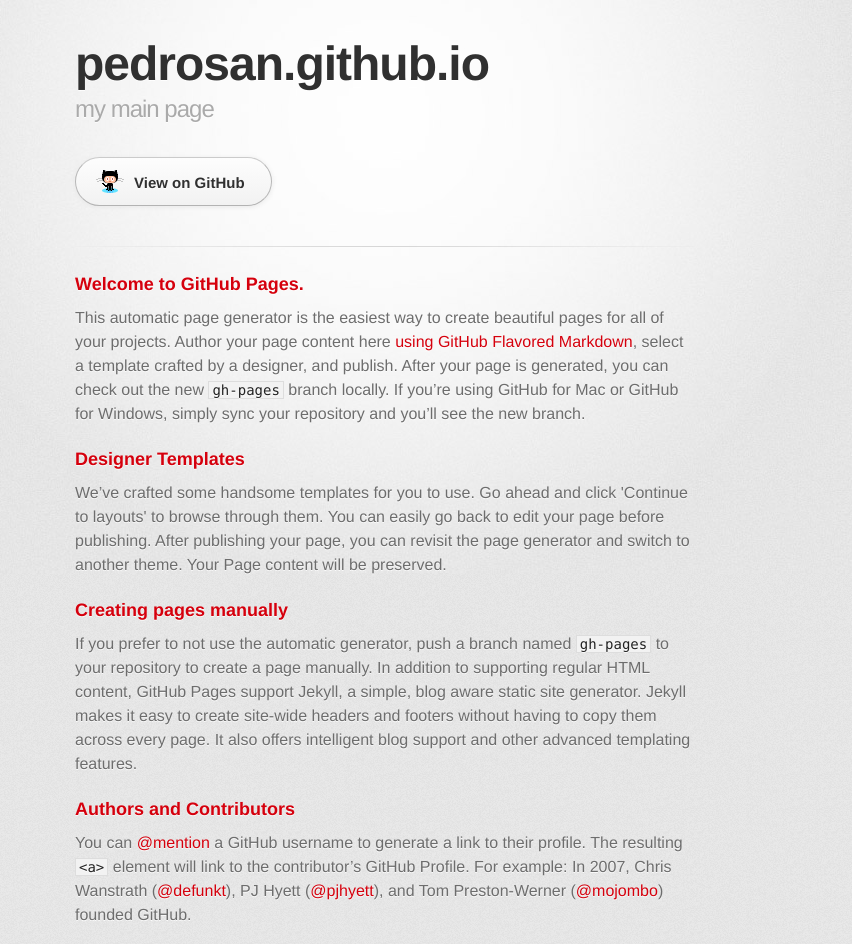
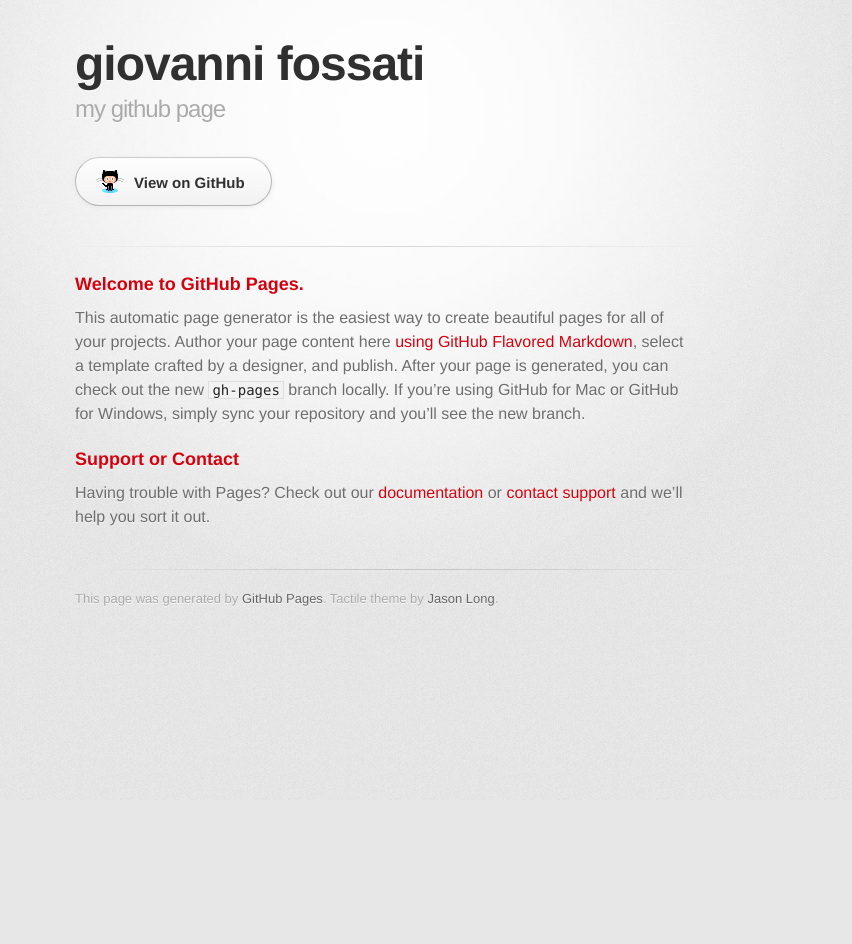
Before and after one commit to pedrosan/pedrosan.github.io, a plain HTML site: page index.html in a window 1280 px wide. Shown: the top 944 px of the page, without its empty margins (255-1107 px from the left). After the commit the page ends 800 px from the top, so only its background shows below. Drawn offline with Linux system fonts and the light colour scheme; a web font is replaced by a local one.

Commit message:
cleaned standard index.html

```diff
--- a/index.html
+++ b/index.html
@@ -18,8 +18,8 @@
       <div class="inner">
 
         <header>
-          <h1>pedrosan.github.io</h1>
-          <h2>my main page</h2>
+          <h1>giovanni fossati</h1>
+          <h2>my github page</h2>
         </header>
 
         <section id="downloads" class="clearfix">
@@ -29,30 +29,26 @@
         <hr>
 
         <section id="main_content">
+
           <h3>
 <a id="welcome-to-github-pages" class="anchor" href="#welcome-to-github-pages" aria-hidden="true"><span class="octicon octicon-link"></span></a>Welcome to GitHub Pages.</h3>
 
-<p>This automatic page generator is the easiest way to create beautiful pages for all of your projects. Author your page content here <a href="https://guides.github.com/features/mastering-markdown/">using GitHub Flavored Markdown</a>, select a template crafted by a designer, and publish. After your page is generated, you can check out the new <code>gh-pages</code> branch locally. If you’re using GitHub for Mac or GitHub for Windows, simply sync your repository and you’ll see the new branch.</p>
-
-<h3>
-<a id="designer-templates" class="anchor" href="#designer-templates" aria-hidden="true"><span class="octicon octicon-link"></span></a>Designer Templates</h3>
-
-<p>We’ve crafted some handsome templates for you to use. Go ahead and click 'Continue to layouts' to browse through them. You can easily go back to edit your page before publishing. After publishing your page, you can revisit the page generator and switch to another theme. Your Page content will be preserved.</p>
-
-<h3>
-<a id="creating-pages-manually" class="anchor" href="#creating-pages-manually" aria-hidden="true"><span class="octicon octicon-link"></span></a>Creating pages manually</h3>
-
-<p>If you prefer to not use the automatic generator, push a branch named <code>gh-pages</code> to your repository to create a page manually. In addition to supporting regular HTML content, GitHub Pages support Jekyll, a simple, blog aware static site generator. Jekyll makes it easy to create site-wide headers and footers without having to copy them across every page. It also offers intelligent blog support and other advanced templating features.</p>
-
-<h3>
-<a id="authors-and-contributors" class="anchor" href="#authors-and-contributors" aria-hidden="true"><span class="octicon octicon-link"></span></a>Authors and Contributors</h3>
-
-<p>You can <a href="https://github.com/blog/821" class="user-mention">@mention</a> a GitHub username to generate a link to their profile. The resulting <code>&lt;a&gt;</code> element will link to the contributor’s GitHub Profile. For example: In 2007, Chris Wanstrath (<a href="https://github.com/defunkt" class="user-mention">@defunkt</a>), PJ Hyett (<a href="https://github.com/pjhyett" class="user-mention">@pjhyett</a>), and Tom Preston-Werner (<a href="https://github.com/mojombo" class="user-mention">@mojombo</a>) founded GitHub.</p>
+<p>
+This automatic page generator is the easiest way to create beautiful pages for all of your
+projects. Author your page content here <a href="https://guides.github.com/features/mastering-markdown/">using GitHub Flavored Markdown</a>,
+select a template crafted by a designer, and publish.
+After your page is generated, you can check out the new <code>gh-pages</code> branch locally.
+If you’re using GitHub for Mac or GitHub for Windows, simply sync your repository and you’ll see the new branch.
+</p>
 
 <h3>
 <a id="support-or-contact" class="anchor" href="#support-or-contact" aria-hidden="true"><span class="octicon octicon-link"></span></a>Support or Contact</h3>
 
-<p>Having trouble with Pages? Check out our <a href="https://help.github.com/pages">documentation</a> or <a href="https://github.com/contact">contact support</a> and we’ll help you sort it out.</p>
+<p>
+Having trouble with Pages? Check out our <a href="https://help.github.com/pages">documentation</a> or
+<a href="https://github.com/contact">contact support</a> and we’ll help you sort it out.
+</p>
+
         </section>
 
         <footer>
```
